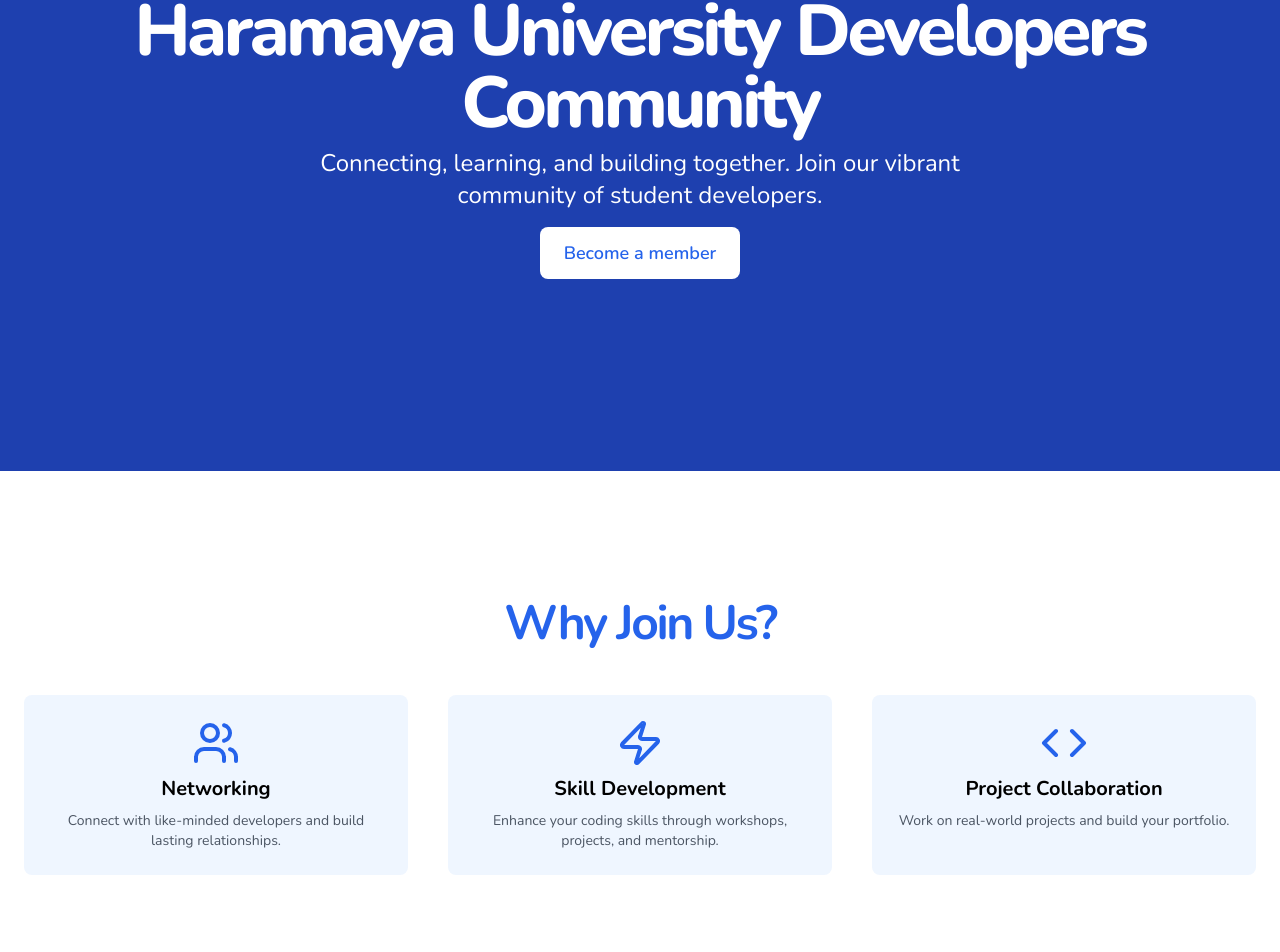
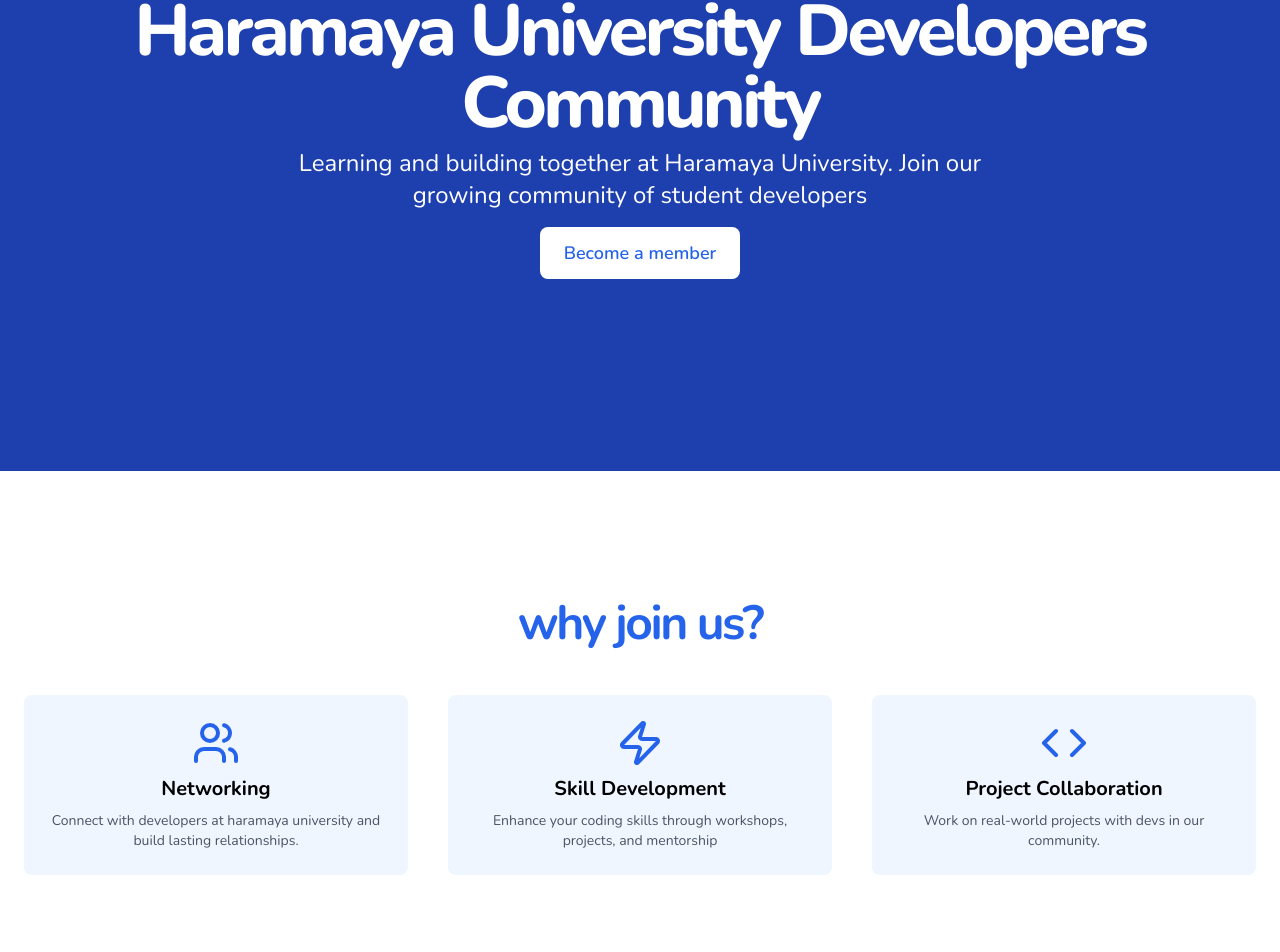
Before and after one commit to kalebalebachew/hu-devs, a Next.js app: page / in a window 1280 px wide. Shown: the part 261-1213 px from the top of the page. Built offline with nearby package versions, Linux system fonts and the light colour scheme.

Commit message:
chore: minor changes

```diff
--- a/src/components/landing-page.jsx
+++ b/src/components/landing-page.jsx
@@ -44,8 +44,8 @@
                   Haramaya University Developers Community
                 </h1>
                 <p className="mx-auto max-w-[700px] text-xl md:text-2xl font-light">
-                  Connecting, learning, and building together. Join our vibrant
-                  community of student developers.
+                  Learning and building together at Haramaya
+                  University. Join our growing community of student developers
                 </p>
               </div>
               <div className="space-x-4">
@@ -68,15 +68,15 @@
         >
           <div className="container px-4 md:px-6">
             <h2 className="text-3xl font-bold tracking-tighter sm:text-4xl md:text-5xl text-center mb-12 text-blue-600">
-              Why Join Us?
+              why join us?
             </h2>
             <div className="grid gap-10 sm:grid-cols-2 md:grid-cols-3">
               <div className="flex flex-col items-center space-y-2 p-6 bg-blue-50 rounded-lg transition-all duration-300 hover:shadow-lg hover:scale-105">
                 <Users className="h-12 w-12 text-blue-600" />
                 <h3 className="text-xl font-bold text-black">Networking</h3>
                 <p className="text-sm text-gray-600 text-center">
-                  Connect with like-minded developers and build lasting
-                  relationships.
+                  Connect with developers at haramaya university and build
+                  lasting relationships.
                 </p>
               </div>
               <div className="flex flex-col items-center space-y-2 p-6 bg-blue-50 rounded-lg transition-all duration-300 hover:shadow-lg hover:scale-105">
@@ -86,7 +86,7 @@
                 </h3>
                 <p className="text-sm text-gray-600 text-center">
                   Enhance your coding skills through workshops, projects, and
-                  mentorship.
+                  mentorship
                 </p>
               </div>
               <div className="flex flex-col items-center space-y-2 p-6 bg-blue-50 rounded-lg transition-all duration-300 hover:shadow-lg hover:scale-105">
@@ -95,7 +95,7 @@
                   Project Collaboration
                 </h3>
                 <p className="text-sm text-gray-600 text-center">
-                  Work on real-world projects and build your portfolio.
+                  Work on real-world projects with devs in our community.
                 </p>
               </div>
             </div>
@@ -122,8 +122,8 @@
                 <Globe className="h-12 w-12 text-white mb-4" />
                 <h3 className="text-xl font-bold text-white">Our Community</h3>
                 <p className="text-white">
-                  A diverse group of developers from haramaya university
-                  with a passion for tech and innovation
+                  A diverse group of developers from haramaya university with a
+                  passion for tech and innovation
                 </p>
               </div>
               <div className="flex flex-col items-center space-y-2 text-center">
@@ -144,8 +144,8 @@
           <div className="container px-4 md:px-6 flex flex-col items-center space-y-4 text-center">
             <div className="space-y-2">
               <h1 className="text-xl font-bold tracking-tighter sm:text-2xl md:text-2xl">
-              Scan this QR code to join our Telegram group or click the
-              button below!
+                Scan this QR code to join our Telegram group or click the button
+                below!
               </h1>
             </div>
 
@@ -154,7 +154,6 @@
               alt="Telegram QR Code"
               className="w-64 h-64 object-contain"
             />
-
 
             <a
               href="https://t.me/hudevhub"
```
